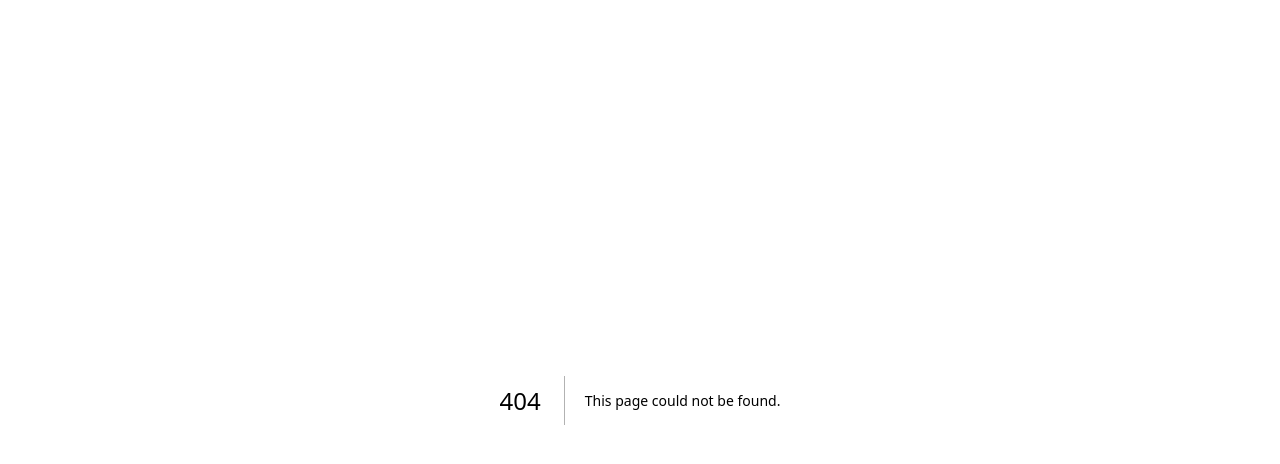
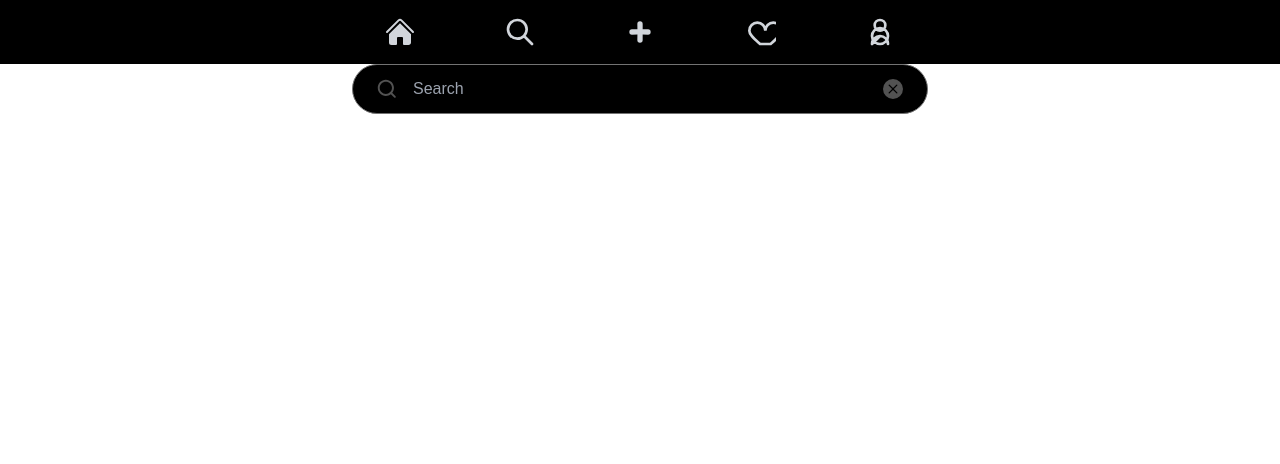
Before and after one commit to AhmedCalif/Assignment1-Threads, a Next.js app: page /search in a window 1280 px wide. Before the commit this address had no page. Shown: the top 464 px of the page. Built offline with nearby package versions, Linux system fonts and the light colour scheme.

Commit message:
feat: search page completed

```diff
--- a/src/app/NavBar/page.tsx
+++ b/src/app/NavBar/page.tsx
@@ -1,3 +1,5 @@
+
+
 import Link from "next/link";
 import { HomeIcon } from "@heroicons/react/24/solid";
 
--- /dev/null
+++ b/src/app/search/page.tsx
@@ -0,0 +1,53 @@
+import { redirect } from "next/navigation";
+import Link from "next/link";
+import NavBar from "../NavBar/page";
+
+export default function Search({ searchParams }: { searchParams: { q?: string } }) {
+  return (
+    <>
+      <NavBar />
+      <div className="flex justify-center mt-16"> {/* Center the search form and add margin-top */}
+        <form action="/search" method="get" className="w-full max-w-xl">
+          <label className="w-full border border-neutral-500 rounded-full px-6 py-3 flex justify-between gap-4 items-center bg-black text-white">
+            <svg
+              className="w-5 h-5 stroke-0"
+              aria-label="Search"
+              viewBox="0 0 26 26"
+              role="img"
+            >
+              <title>Search</title>
+              <path
+                className="fill-neutral-600"
+                d="M3.5 11.5C3.5 7.08172 7.08172 3.5 11.5 3.5C15.9183 3.5 19.5 7.08172 19.5 11.5C19.5 15.9183 15.9183 19.5 11.5 19.5C7.08172 19.5 3.5 15.9183 3.5 11.5ZM11.5 1C5.70101 1 1 5.70101 1 11.5C1 17.299 5.70101 22 11.5 22C13.949 22 16.2023 21.1615 17.9883 19.756L22.3661 24.1339C22.8543 24.622 23.6457 24.622 24.1339 24.1339C24.622 23.6457 24.622 22.8543 24.1339 22.3661L19.756 17.9883C21.1615 16.2023 22 13.949 22 11.5C22 5.70101 17.299 1 11.5 1Z"
+              ></path>
+            </svg>
+            <input
+              className="bg-transparent flex-1 border-none outline-none text-white"
+              name="q"
+              type="text"
+              placeholder="Search"
+              defaultValue={searchParams.q}
+            />
+            <Link href="/search">
+              <button type="button" className="flex">
+                <svg
+                  className="w-5 h-5 fill-neutral-600"
+                  aria-label="Clear"
+                  viewBox="0 0 24 24"
+                  role="img"
+                >
+                  <title>Clear</title>
+                  <path d="M12 0a12 12 0 1 0 12 12A12 12 0 0 0 12 0Zm5.139 16.056a.766.766 0 1 1-1.083 1.083L12 13.083 7.944 17.14a.766.766 0 0 1-1.083-1.083L10.917 12 6.86 7.944a.766.766 0 0 1 1.083-1.083L12 10.917l4.056-4.056a.766.766 0 0 1 1.083 1.083L13.083 12Z"></path>
+                </svg>
+              </button>
+            </Link>
+          </label>
+        </form>
+      </div>
+
+      {searchParams.q && (
+        <div className="mt-10 text-white text-center">Search results for {searchParams.q}</div>
+      )}
+    </>
+  );
+}
```
